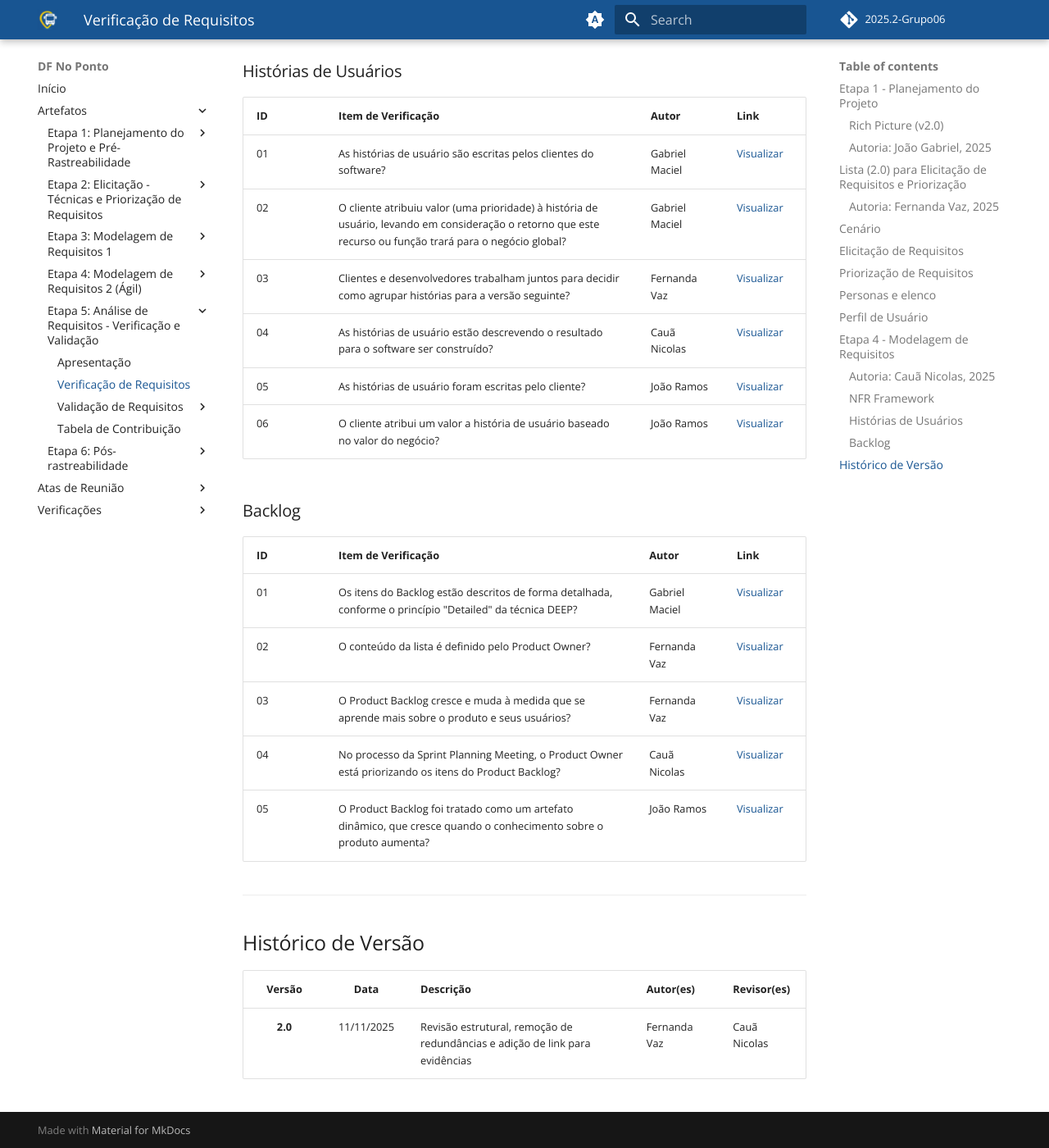
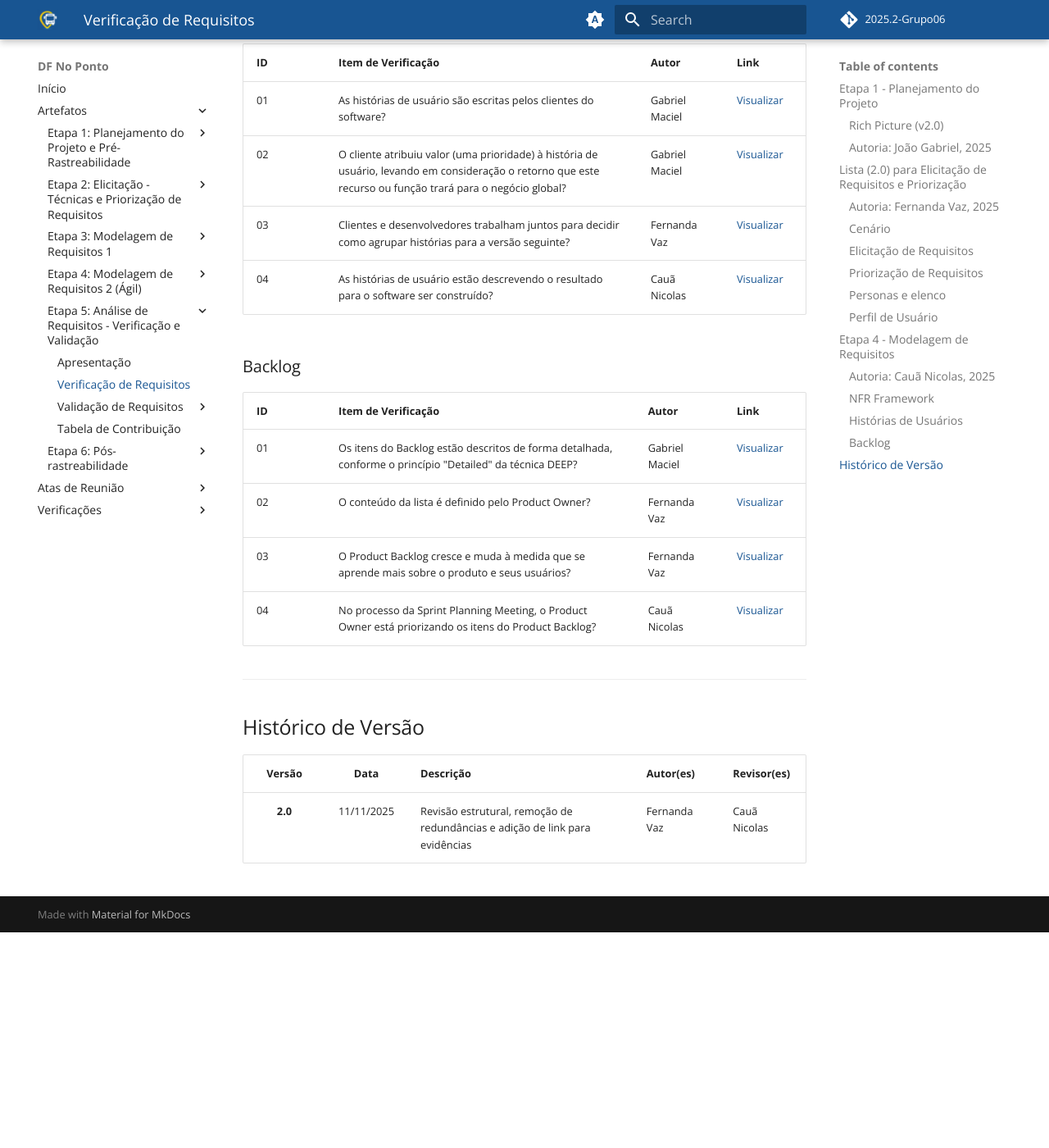
Before and after one commit to Requisitos-de-Software/2025.2-Grupo06, an MkDocs documentation site: the page built from docs/validacao_verificacao/verificacao.md, in a window 1280 px wide and 1400 px high, scrolled down 5151 px. Shown: the whole window at 82% size. Built offline with MkDocs 1.6.1 and Material for MkDocs 9.7.7, drawn with Linux system fonts in a browser that asks for light colours; comment, search, counter and statistics services are not loaded; after the commit the page ends 6288 px from its top, so only the background shows below that.

Commit message:
correção lv 2.0

```diff
--- a/docs/validacao_verificacao/verificacao.md
+++ b/docs/validacao_verificacao/verificacao.md
@@ -44,7 +44,7 @@
 
 ---
 
-## Cenário
+### Cenário
 
 | ID | Item de Verificação | Autor | Link |
 |----|----------------------|--------|------|
@@ -56,7 +56,7 @@
 
 ---
 
-## Elicitação de Requisitos
+### Elicitação de Requisitos
 
 | ID | Item de Verificação | Autor | Link |
 |----|----------------------|--------|------|
@@ -67,7 +67,7 @@
 
 ---
 
-## Priorização de Requisitos
+### Priorização de Requisitos
 
 | ID | Item de Verificação | Autor | Link |
 |----|----------------------|--------|------|
@@ -77,7 +77,7 @@
 
 ---
 
-## Personas e elenco
+### Personas e elenco
 
 | ID | Item de Verificação | Autor | Link |
 |----|----------------------|--------|------|
@@ -88,7 +88,7 @@
 
 ---
 
-## Perfil de Usuário
+### Perfil de Usuário
 
 | ID | Item de Verificação | Autor | Link |
 |----|----------------------|--------|------|
@@ -120,8 +120,6 @@
 | 02 | O cliente atribuiu valor (uma prioridade) à história de usuário, levando em consideração o retorno que este recurso ou função trará para o negócio global? | Gabriel Maciel | [Visualizar](../assets/imagens/checklist_4/print_historia_2.png) |
 | 03 | Clientes e desenvolvedores trabalham juntos para decidir como agrupar histórias para a versão seguinte? | Fernanda Vaz | [Visualizar](https://i.ibb.co/0WRXV3r/image.png) |
 | 04 | As histórias de usuário estão descrevendo o resultado para o software ser construído? | Cauã Nicolas | [Visualizar](../assets/imagens/checklist_4/print_nfr_2.png) |
-| 05 | As histórias de usuário foram escritas pelo cliente? | João Ramos | [Visualizar](https://ibb.co/v6Hychrt) |
-| 06 | O cliente atribui um valor a história de usuário baseado no valor do negócio? | João Ramos | [Visualizar](https://ibb.co/VYDgWSTD) |
 
 ### Backlog
 | ID | Item de Verificação | Autor | Link |
@@ -130,7 +128,6 @@
 | 02 | O conteúdo da lista é definido pelo Product Owner? | Fernanda Vaz | [Visualizar](https://i.ibb.co/DDz0Xhmj/image.png) |
 | 03 | O Product Backlog cresce e muda à medida que se aprende mais sobre o produto e seus usuários? | Fernanda Vaz | [Visualizar](https://i.ibb.co/DDz0Xhmj/image.png) |
 | 04 | No processo da Sprint Planning Meeting, o Product Owner está priorizando os itens do Product Backlog? | Cauã Nicolas | [Visualizar](../assets/imagens/checklist_4/2-Backlog.png) |
-| 05 | O Product Backlog foi tratado como um artefato dinâmico, que cresce quando o conhecimento sobre o produto aumenta? | João Ramos | [Visualizar](https://ibb.co/Hfqsq9JN) |
 
 ---
 
```
